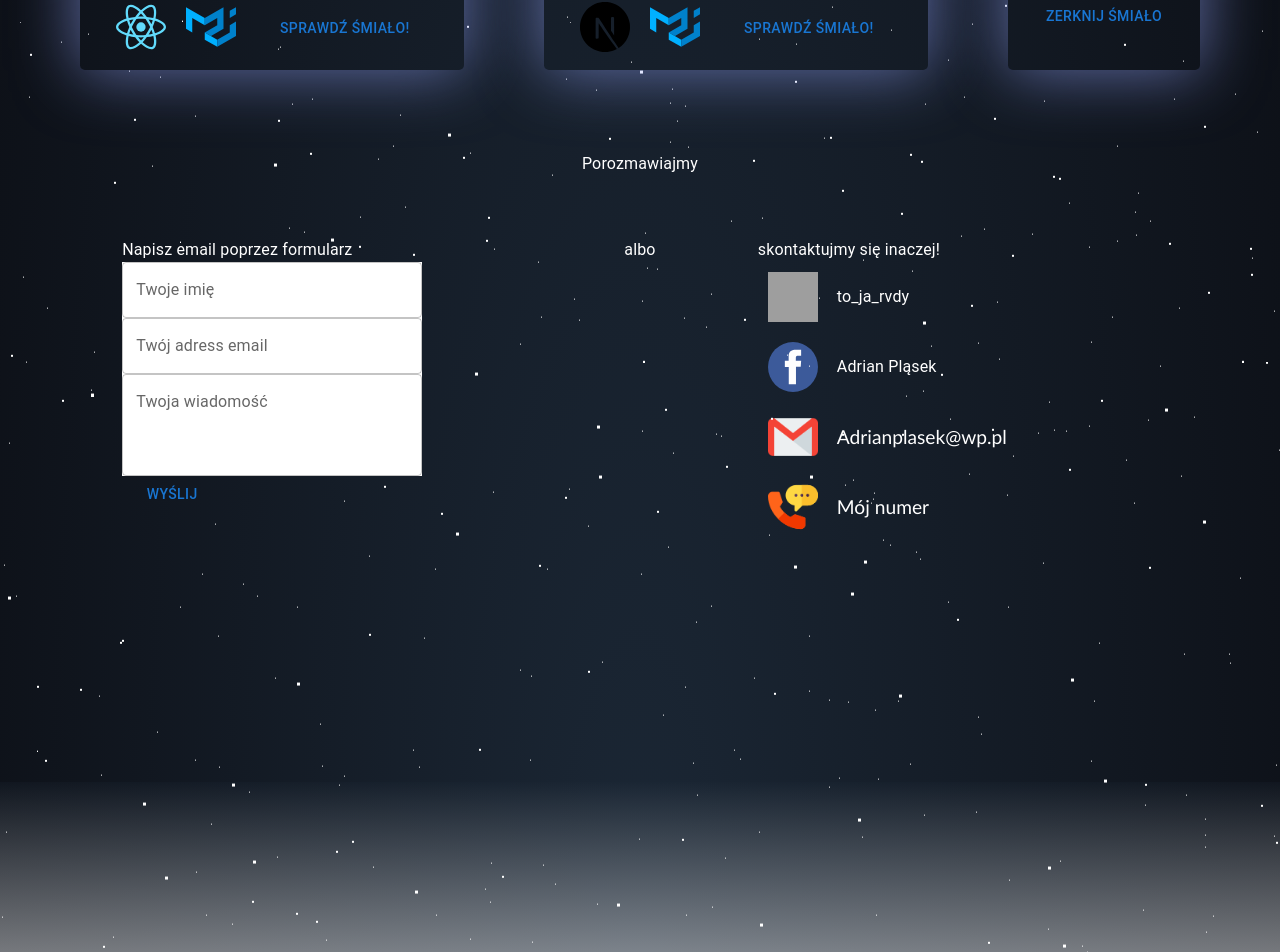
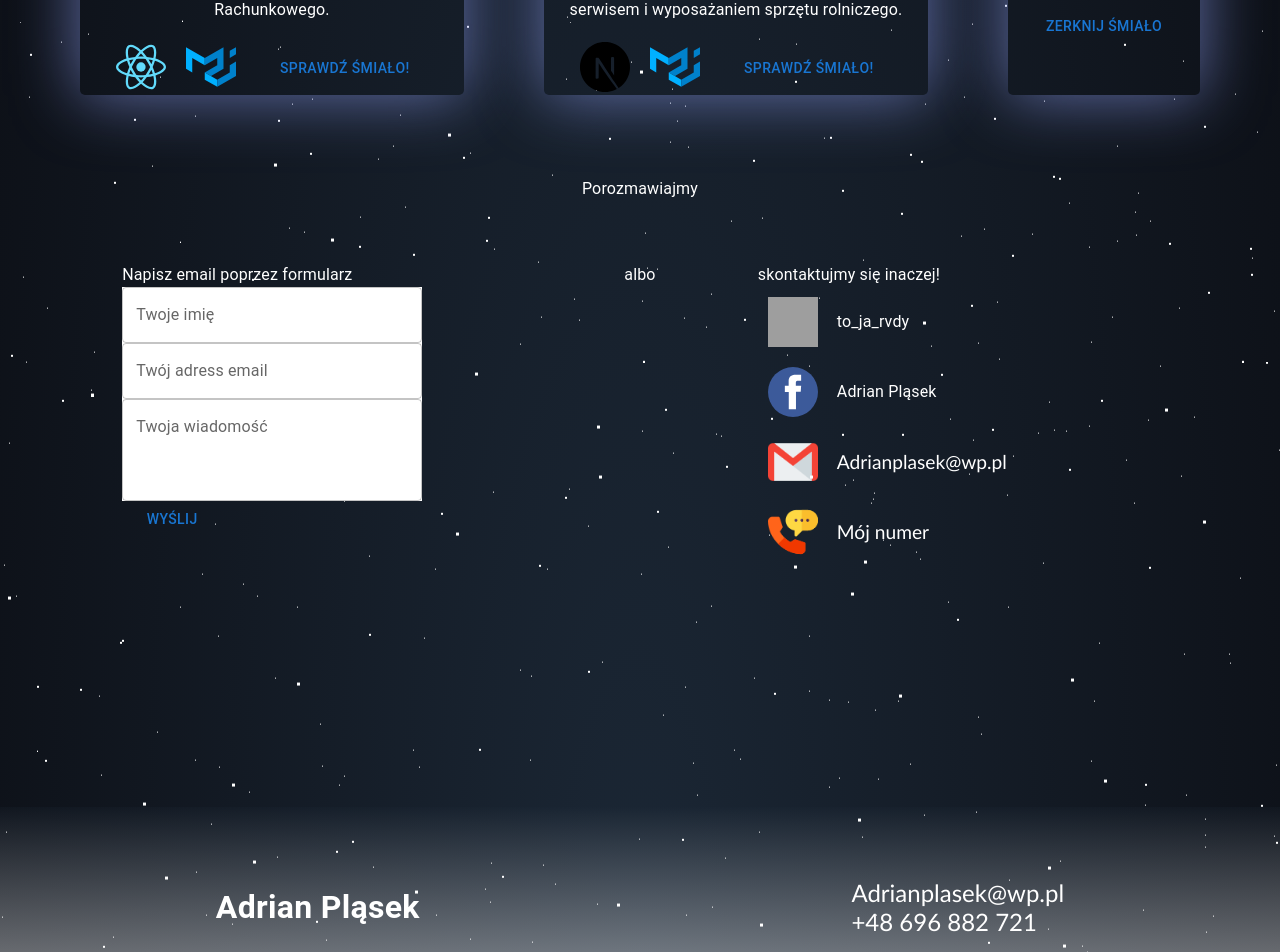
Before and after one commit to zibixD/zibixD.github.io, a Next.js app: page / in a window 1280 px wide. Shown: the part 1519-2471 px from the top of the page. Built offline with nearby package versions, Linux system fonts and the light colour scheme; grey boxes are pictures that could not be loaded.

Commit message:
added footer

```diff
--- a/src/app/components/Footer/footer.module.css
+++ b/src/app/components/Footer/footer.module.css
@@ -7,4 +7,19 @@
 
  height: 200px;
  width: 100%;
+ display: flex;
+ justify-content: space-around;
+ align-items: center;
 }
+
+.box > p {
+ font-size: 2rem;
+ font-weight: 600;
+}
+
+.contact > a {
+ display: flex;
+ color: white;
+ text-decoration: none;
+ font-size: 1.5rem;
+}
--- a/src/app/components/Footer/footer.tsx
+++ b/src/app/components/Footer/footer.tsx
@@ -5,7 +5,11 @@ import styles from "./footer.module.css";
 const Footer = () => {
  return (
   <Box className={styles.box}>
-   <Typography></Typography>
+   <Typography>Adrian Pląsek</Typography>
+   <Box className={styles.contact}>
+    <a href="mailto:adrianplasek@wp.pl">Adrianplasek@wp.pl</a>
+    <a href="tel::48696882721">+48 696 882 721</a>
+   </Box>
   </Box>
  );
 };
--- a/src/app/components/Landing/landing.tsx
+++ b/src/app/components/Landing/landing.tsx
@@ -17,7 +17,7 @@ const Landing = () => {
     <Box className={styles.description}>
      <Typography>
       Mam 20 lat. Front-end&#39;em interesuję się od 2 lat. Szybko się uczę i
-      wdrażam do projektów.{" "}
+      wdrażam do projektów.
      </Typography>
      <Typography className={styles.desc_icons}>
       Do pisania aplikacji głównie używam
--- a/src/app/components/Projects/projects.module.css
+++ b/src/app/components/Projects/projects.module.css
@@ -5,7 +5,6 @@
 
 .project {
  background-color: transparent;
- /* background-color: rgba(149, 165, 253, 0.603); */
  width: 30%;
  text-align: center;
  box-shadow: 0px 0px 64px 1px rgba(149, 165, 253, 0.603);
@@ -24,13 +23,10 @@
  display: flex;
  align-items: center;
  width: 100%;
-
- position: relative;
- bottom: 0px;
 }
 
 .description {
- padding: 0 5%;
+ padding: 20px 5%;
 }
 
 .tech_icons {
```
